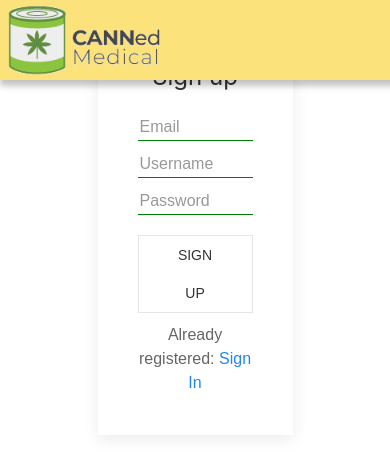
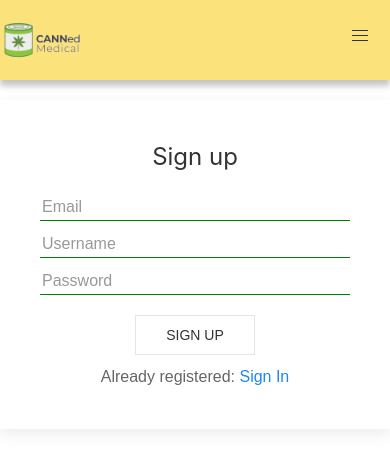
Before and after one commit to medcab9/front-end, a React (Create React App) app in the folder medcab9/: page /signup in a window 390 px wide. Shown: the top 476 px of the page. Built offline with nearby package versions, Linux system fonts and the light colour scheme.

Commit message:
fixed the sign in and sign up style, fixed the mobile nav

```diff
--- a/medcab9/src/components/Header.js
+++ b/medcab9/src/components/Header.js
@@ -4,26 +4,48 @@ import logo from "../assets/logo-transparent.png";
 import "./Header.styles.scss";
 
 const Header = () => {
+  const token = localStorage.getItem("token");
   return (
-    <>
-      <div
-        uk-sticky="media: 960"
-        class="uk-navbar-container tm-navbar-container uk-sticky uk-active uk-sticky-below uk-sticky-fixed"
-        style={{ position: "fixed", top: "0px", width: "1960px" }}
-      >
-        <nav className="uk-navbar uk-dark uk-navbar-container header" uk-navbar>
+    <nav className="uk-navbar uk-dark header uk-column-1-2@s" uk-navbar>
       <div className="uk-navbar-left">
         <a href="" class="uk-navbar-item uk-logo">
           <img className="logo" src={logo} alt="logo cann medical" />
         </a>
       </div>
-          <div className="uk-navbar-right">
-            <a
-              class="uk-navbar-toggle"
-              uk-toggle="target: #sidenav"
-              uk-navbar-toggle-icon
-            ></a>
+      <div className="uk-navbar-right navbar-right-side">
         <ul class="uk-navbar-nav">
+          <li>
+            <Link className="link" to="/recommendations">
+              Recommendations
+            </Link>
+          </li>
+          {token ? (
+            <li>
+              <Link className="link" to="/strains">
+                Strains
+              </Link>
+            </li>
+          ) : null}
+          <li>
+            <Link className="link" to="/">
+              Sign In
+            </Link>
+          </li>
+          <li>
+            <Link className="link" to="/signup">
+              Sign Up
+            </Link>
+          </li>
+        </ul>
+      </div>
+      <div className="navbar-right-side-mobile">
+        <ul uk-accordion="collapsible: true">
+          <li>
+            <a class="uk-accordion-title" href="#">
+              <span uk-icon="menu"></span>
+            </a>
+            <div class="uk-accordion-content uk-align-right">
+              <ul class="uk-nav navbar-background">
                 <li>
                   <Link className="link" to="/recommendations">
                     Recommendations
@@ -46,25 +68,10 @@ const Header = () => {
                 </li>
               </ul>
             </div>
-        </nav>
-      </div>
-      <div id="sidenav" uk-offcanvas="flip: true" class="uk-offcanvas">
-        <div class="uk-offcanvas-bar">
-          <ul class="uk-nav">
-            <li>
-              <a class="uk-text-large" href="https://shubhamjain.co/about/">
-                about
-              </a>
-            </li>
-            <li>
-              <a class="uk-text-large" href="https://shubhamjain.co/">
-                blog
-              </a>
           </li>
         </ul>
       </div>
-      </div>
-    </>
+    </nav>
   );
 };
 
--- a/medcab9/src/components/Header.styles.scss
+++ b/medcab9/src/components/Header.styles.scss
@@ -1,14 +1,71 @@
 .logo {
   height: 80px;
+
+  @media only screen and (max-width: 960px) {
+    height: 40px;
+  }
 }
 
 .header {
+  // width: 100%;
   background-color: #fbe27a !important;
-  box-shadow: 0 6px 6px rgba(0,0,0,0.23);
+  box-shadow: 0 6px 6px rgba(0, 0, 0, 0.23);
+  z-index: 999;
 
-  & li {
-    & .link {
-      color: #333
+  & .uk-nav {
+    & li {
+      & a {
+        text-align: right;
+      }
+    }
+  }
+
+  & .navbar-right-side-mobile {
+    position: absolute;
+    top: 20px;
+    right: 20px;
+
+    @media (min-width: 961px) {
+      display: none;
+      width: none;
+    }
+  }
+
+  & .navbar-right-side {
+    @media (max-width: 960px) {
+      display: none;
+    }
+
+    & li.link {
+      color: #333;
+
+      @media only screen and (max-width: 960px) {
+        display: block;
+      }
     }
   }
 }
+
+.uk-nav.navbar-background {
+  background-color: #fbe27a;
+  padding: 20px;
+  z-index: 999;
+  width: 100%;
+  transform: translate(-8%, 12%);
+  top: 50%;
+  left: 50%;
+
+  & a.link {
+    color: #333;
+  }
+}
+
+.uk-accordion-title::before {
+  display: none;
+}
+
+.uk-accordion-title:focus,
+.uk-accordion-title:hover {
+  width: 100%;
+  text-align: right;
+}
--- a/medcab9/src/components/StrainResults.js
+++ b/medcab9/src/components/StrainResults.js
@@ -16,7 +16,7 @@ const StrainResults = ({ results }) => {
             </div>
             <div class="uk-card-body">
               <h2 className="uk-card-title">{item.name}</h2>
-              <strong>Rating: </strong><span class="uk-badge" style={{backgroundColor: "green"}}>{item.rating}</span>
+              <strong>Rating: </strong><span class="uk-badge" style={{backgroundColor: "#8abb2a"}}>{item.rating}</span>
               <h4>{item.flavor}</h4>
               <p className="line-clamp">{item.description}</p>
               <p><strong>Effects: </strong>{item.effects}</p>
--- a/medcab9/src/components/signin.js
+++ b/medcab9/src/components/signin.js
@@ -41,7 +41,7 @@ class SignIn extends React.Component {
 
   render() {
     return (
-      <div className="uk-card uk-card-default uk-card-body uk-padding-large	uk-width-1-2 uk-margin uk-container">
+      <div className="uk-card uk-card-default uk-card-body uk-padding-large uk-child-width-auto uk-margin uk-container">
         <h3 class="uk-card-title">Sign In</h3>
         <form onSubmit={this.handleSubmit}>
           <CustomInput
--- a/medcab9/src/components/signup.js
+++ b/medcab9/src/components/signup.js
@@ -44,7 +44,7 @@ class SignUp extends React.Component {
 
   render() {
     return (
-      <div class="uk-card uk-card-default uk-card-body uk-padding-large	uk-width-1-2 uk-margin uk-container">
+      <div class="uk-card uk-card-default uk-card-body uk-padding-large uk-child-width-auto uk-margin uk-container">
         <h3 class="uk-card-title">Sign up</h3>
         <form onSubmit={this.handleSubmit}>
           {console.log(this.state)}
```
Lines whose indentation alone changed are shown as unchanged.
